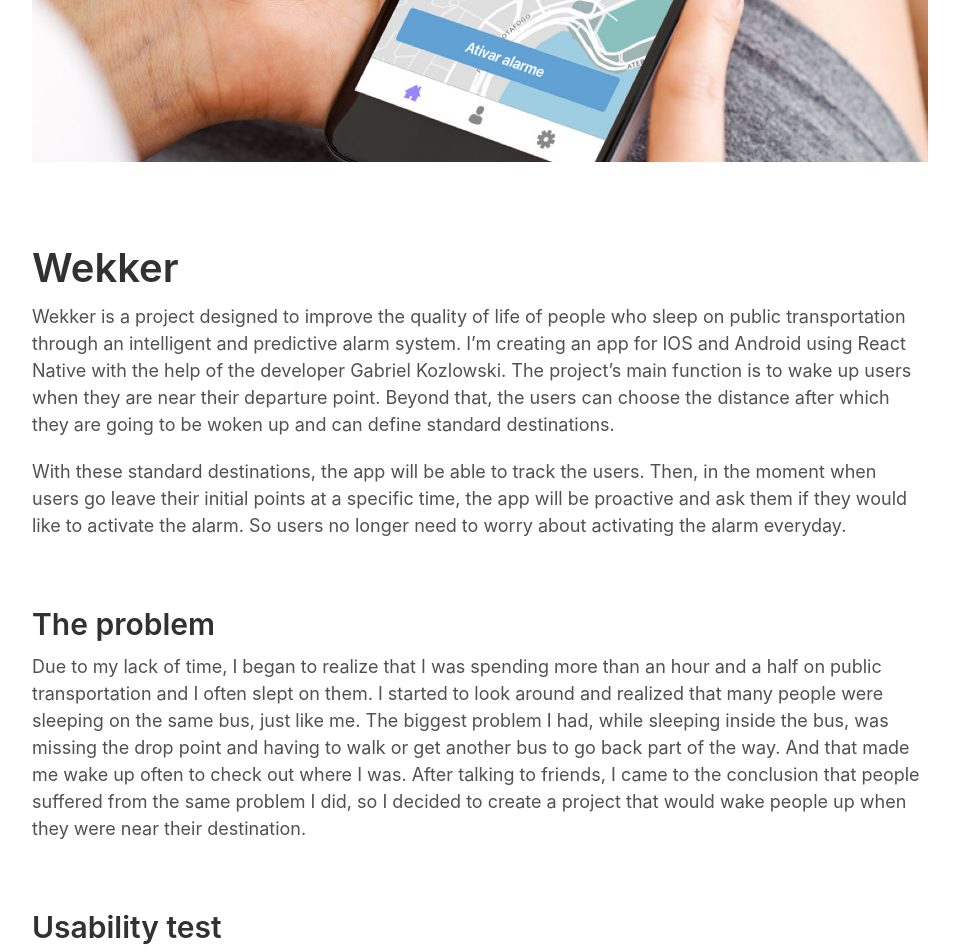
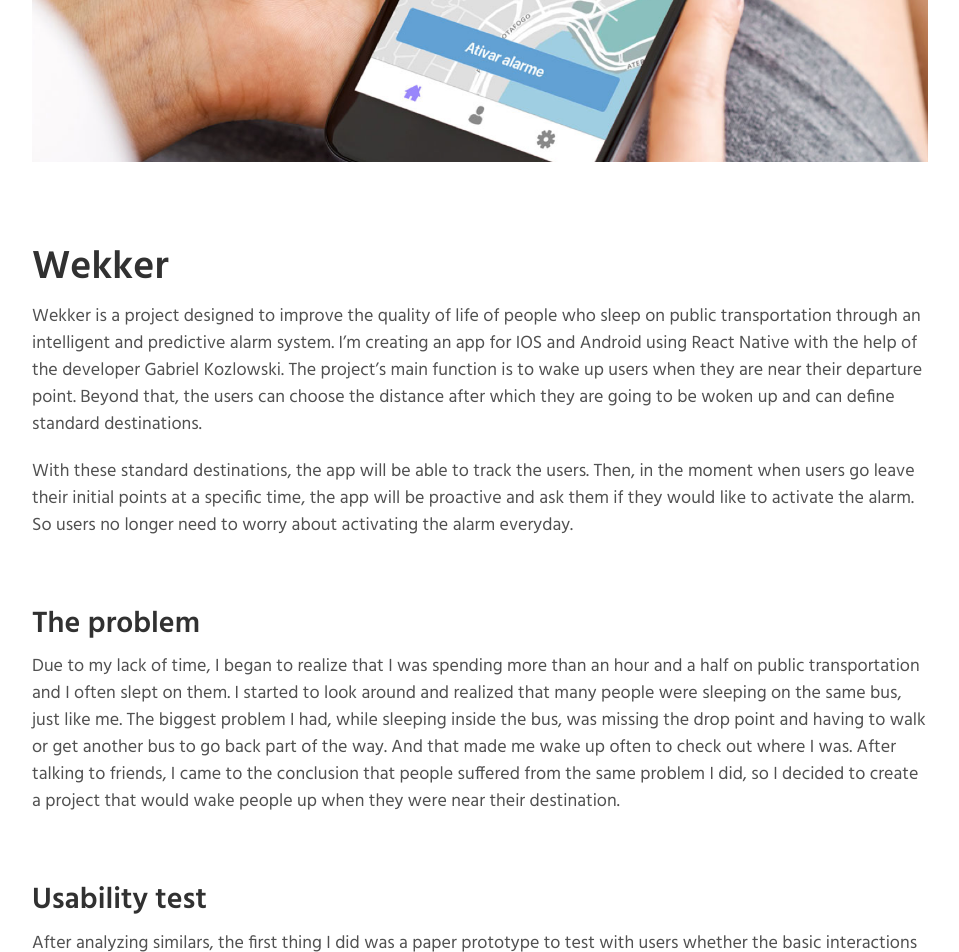
Before and after one commit to luizabreier/portfolio, a Jekyll site: the page built from _posts/2017-07-07-wekker.md, in a window 1280 px wide. Shown: the part 402-1354 px from the top of the page, without its empty margins (160-1119 px from the left). Built offline with Jekyll 4.4.1, drawn with Linux system fonts in a browser that asks for light colours.

Commit message:
Add google font

```diff
--- a/_includes/head.html
+++ b/_includes/head.html
@@ -10,4 +10,5 @@
   <link rel="apple-touch-icon-precomposed" sizes="144x144" href="{{ site.baseurl }}/public/apple-touch-icon-precomposed.png">
   <link rel="shortcut icon" href="{{ site.baseurl }}/public/favicon.ico">
   <link rel="alternate" type="application/atom+xml" title="{{ site.title }}" href="{{ site.baseurl }}/atom.xml">
+  <link href="https://fonts.googleapis.com/css?family=Hind:300,400,500,600,700&subset=latin-ext" rel="stylesheet">
 </head>
--- a/_sass/_layout.scss
+++ b/_sass/_layout.scss
@@ -1,12 +1,12 @@
-// Layout
-//
-// Styles for managing the structural hierarchy of the site.
-
 .container {
   width: 70%;
   margin-left:  auto;
   margin-right: auto;
   max-width: 1200px;
+}
+
+body {
+  font-family: 'Hind', sans-serif;
 }
 
 p {
```
Also changed, not shown: _posts/2017-07-07-wekker.md (+0 -2 lines).
